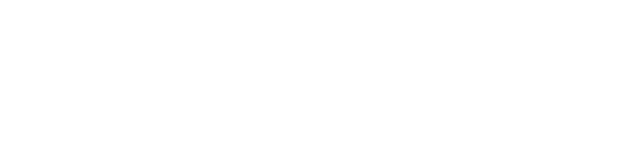
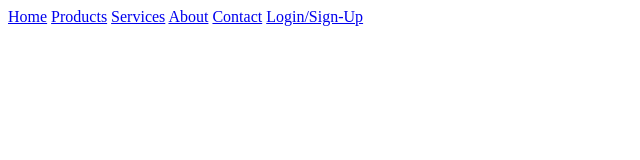
Before and after one commit to elina-29/Webpage-Development.github.io, a plain HTML site: page index.html in a window 1280 px wide. Shown: the whole page, without its empty margins (0-640 px from the left). Drawn offline with Linux system fonts and the light colour scheme.

Commit message:
Update index.html

```diff
--- a/index.html
+++ b/index.html
@@ -7,6 +7,15 @@
     <title> It Company</title>
 </head>
 <body>
+     <div class="topnav">
+        <a class="active" href="#home">Home</a>
+        <a href="#">Products</a>
+         <a href="#">Services</a>
+        <a href="#about">About</a>
+        <a href="#contact">Contact</a>
+        <a href="#about">Login/Sign-Up</a>
+
+    </div>
 
 </body>
 </html>
```
